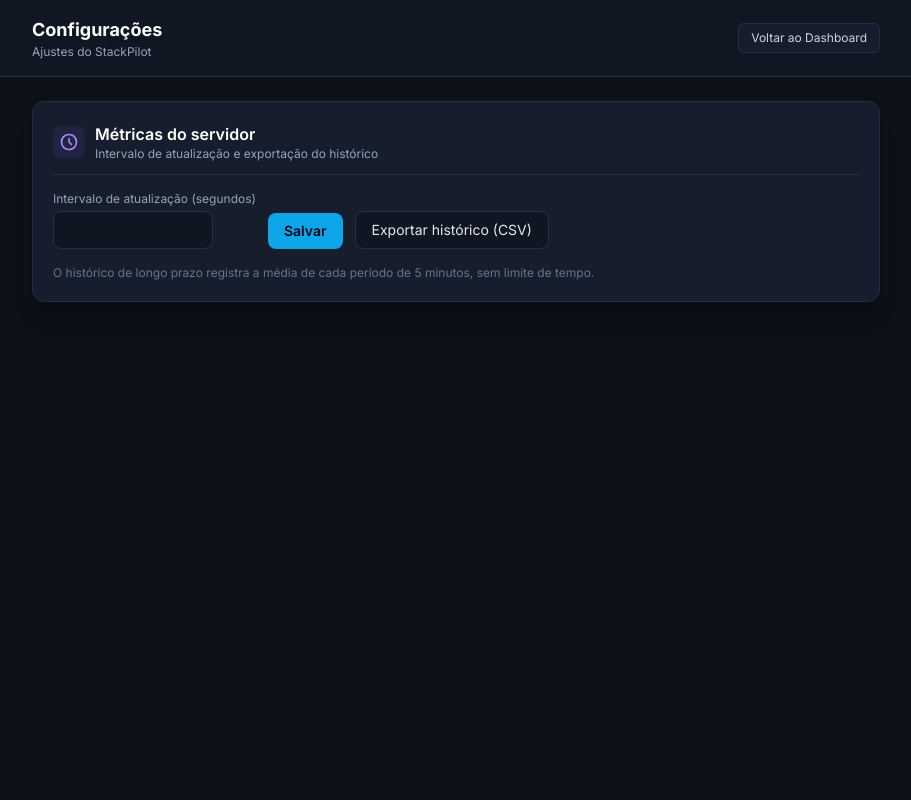
After one commit to igorcrissaff/StackPilot, a FastAPI app: template app/templates/settings.html in a window 1280 px wide. The commit adds this page. Shown: the whole page, without its empty margins (184-1095 px from the left). Run offline with FastAPI, Linux system fonts and the light colour scheme; the template is opened without the code that fills it, so the values that code supplies are empty; some libraries are stand-ins or nearby versions.

Commit message:
feat: add metrics settings page

```diff
--- a/app/main.py
+++ b/app/main.py
@@ -16,7 +16,7 @@ from app.dependencies import (
     get_metrics_settings,
     templates,
 )
-from app.routers import containers, docker, metrics
+from app.routers import containers, docker, metrics, settings as settings_router
 from app.services.docker_service import DockerUnavailableError
 from app.services.metrics_collector import MetricsCollector
 from app.services.metrics_settings import DEFAULT_REFRESH_SECONDS
@@ -48,6 +48,7 @@ app.mount("/static", StaticFiles(directory=STATIC_DIR), name="static")
 app.include_router(containers.router)
 app.include_router(docker.router)
 app.include_router(metrics.router)
+app.include_router(settings_router.router)
 
 
 @app.get("/login", response_class=HTMLResponse)
--- /dev/null
+++ b/app/templates/partials/metrics_settings.html
@@ -0,0 +1,41 @@
+<div id="metrics-settings" class="bg-[#161e2e] border border-[#232f45] rounded-xl p-5 shadow-xl">
+    <div class="flex items-center gap-2.5 mb-4 pb-3 border-b border-[#232f45]">
+        <div class="p-1.5 rounded-lg bg-violet-500/10 text-violet-400">
+            <svg class="w-5 h-5" fill="none" stroke="currentColor" viewBox="0 0 24 24">
+                <path stroke-linecap="round" stroke-linejoin="round" stroke-width="2" d="M12 8v4l3 3m6-3a9 9 0 11-18 0 9 9 0 0118 0z"/>
+            </svg>
+        </div>
+        <div>
+            <h2 class="text-base font-semibold text-white">Métricas do servidor</h2>
+            <p class="text-xs text-slate-400">Intervalo de atualização e exportação do histórico</p>
+        </div>
+    </div>
+
+    <form hx-post="/settings/metrics" hx-target="#metrics-settings" hx-swap="outerHTML"
+          class="flex flex-wrap items-end gap-3">
+        <label class="flex flex-col gap-1 text-xs text-slate-400">
+            Intervalo de atualização (segundos)
+            <input type="number" name="interval" min="5" max="900" step="1" value="{{ interval }}"
+                   class="w-40 bg-[#0f1521] border border-[#232f45] rounded-lg px-3 py-2 text-sm text-white focus:outline-none focus:border-sky-500/60">
+        </label>
+        <button type="submit"
+                class="px-4 py-2 rounded-lg bg-sky-500 hover:bg-sky-400 text-slate-950 text-sm font-semibold transition">
+            Salvar
+        </button>
+        <a href="/metrics/export.csv"
+           class="px-4 py-2 rounded-lg bg-[#0f1521] hover:bg-slate-800 border border-[#232f45] text-sm text-slate-200 transition">
+            Exportar histórico (CSV)
+        </a>
+    </form>
+
+    {% if message %}
+    <p class="text-sm text-emerald-400 mt-3">{{ message }}</p>
+    {% endif %}
+    {% if error %}
+    <p class="text-sm text-rose-400 mt-3">{{ error }}</p>
+    {% endif %}
+
+    <p class="text-xs text-slate-500 mt-4">
+        O histórico de longo prazo registra a média de cada período de 5 minutos, sem limite de tempo.
+    </p>
+</div>
--- /dev/null
+++ b/app/templates/settings.html
@@ -0,0 +1,18 @@
+{% extends "base.html" %}
+{% block content %}
+<div class="min-h-screen">
+    <header class="border-b border-[#232f45] bg-[#111722]">
+        <div class="max-w-4xl mx-auto px-6 py-4 flex items-center justify-between">
+            <div>
+                <h1 class="text-lg font-bold text-white">Configurações</h1>
+                <p class="text-xs text-slate-400">Ajustes do StackPilot</p>
+            </div>
+            <a href="/" class="px-3 py-1.5 rounded-md bg-[#161e2e] border border-[#232f45] text-xs text-slate-300 hover:text-white hover:border-sky-500/50 transition">Voltar ao Dashboard</a>
+        </div>
+    </header>
+
+    <main class="max-w-4xl mx-auto p-6">
+        {% include "partials/metrics_settings.html" %}
+    </main>
+</div>
+{% endblock %}
```
Also changed, not shown: app/routers/settings.py (added, +61 -0 lines), app/templates/dashboard.html (+20 -0 lines), tests/test_settings_router.py (added, +65 -0 lines).
